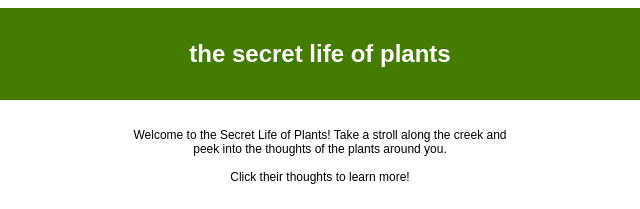
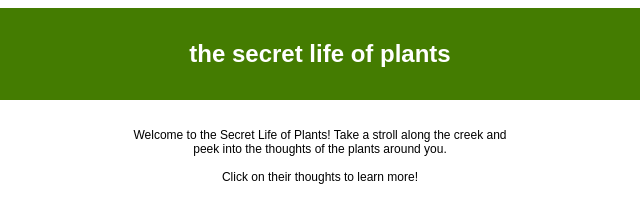
Before and after one commit to kate-shih/secret-life-of-plants, a plain HTML site: page index.html in a window 1280 px wide. Shown: the top 209 px of the page, 320-960 px from the left. Drawn offline with Linux system fonts and the light colour scheme; grey boxes are pictures that could not be loaded; a web font is replaced by a local one.

Commit message:
Update index.html

```diff
--- a/index.html
+++ b/index.html
@@ -16,7 +16,7 @@
           <p>Welcome to the Secret Life of Plants! Take a stroll along the creek and peek into the thoughts of the plants around you.
             <br>
             <br>
-            Click their thoughts to learn more!</p>
+            Click on their thoughts to learn more!</p>
         </section>
       <div class="container">
         <section class="intro1">
```
